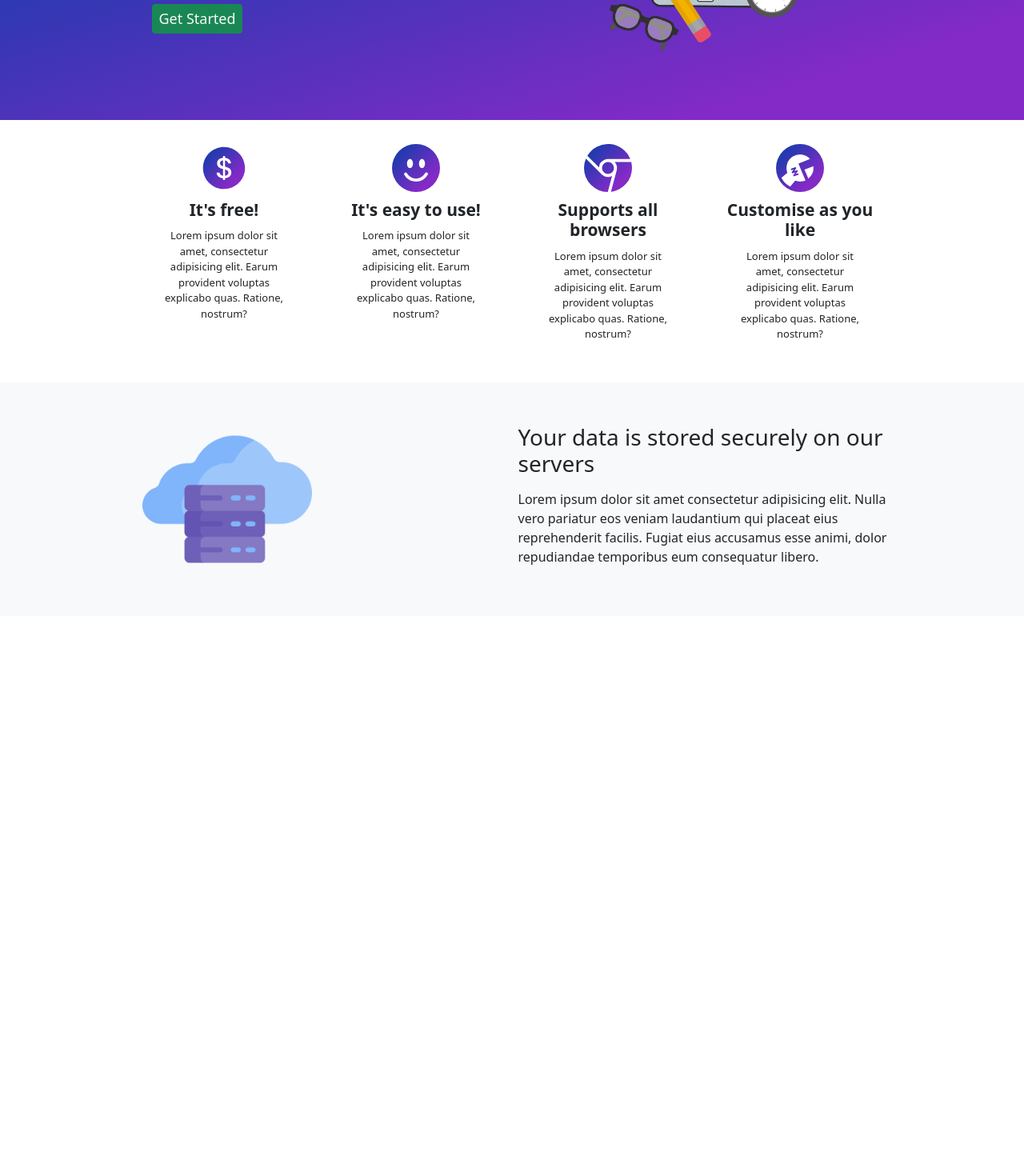
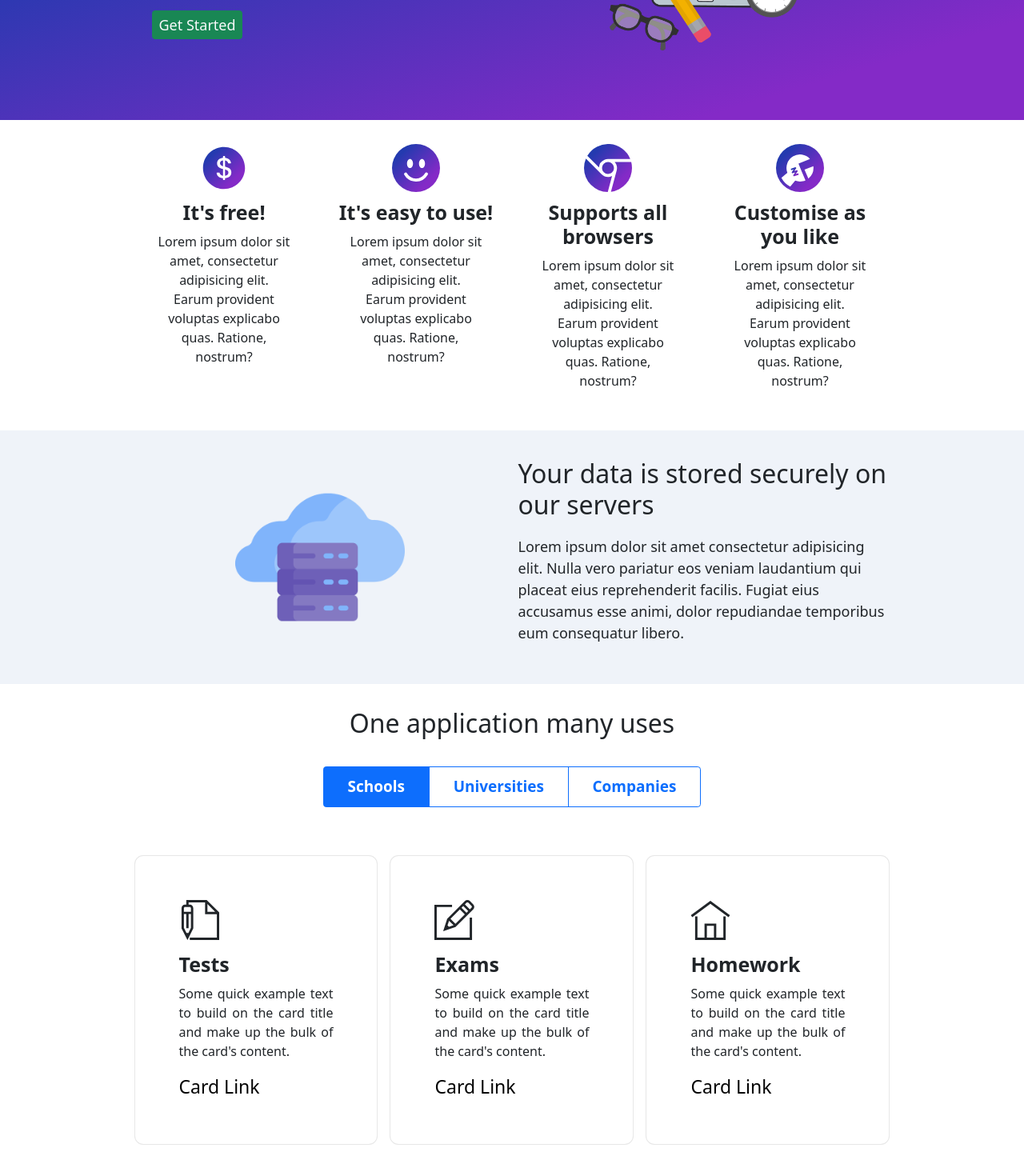
Before and after one commit to Matd127/Examify, a React (Create React App) app in the folder client/: page / in a window 1280 px wide. Shown: the part 362-1832 px from the top of the page at 80% size. Before the commit the page ends 1132 px from the top, so only its background shows below. Built offline with nearby package versions, Linux system fonts and the light colour scheme.

Commit message:
Create cards

```diff
--- a/client/src/App.tsx
+++ b/client/src/App.tsx
@@ -4,6 +4,7 @@ import Navigation from './components/navigation/Navigation';
 import { FC } from 'react';
 import AboutUs from './components/aboutus/AboutUs';
 import Storage from './components/storage/Storage';
+import Usage from './components/usage/Usage';
 
 
 const App : FC = () => {
@@ -13,6 +14,7 @@ const App : FC = () => {
       <Home/>
       <AboutUs/>
       <Storage/>
+      <Usage/>
     </>
   );
 }
--- a/client/src/components/aboutus/AboutUs.scss
+++ b/client/src/components/aboutus/AboutUs.scss
@@ -3,10 +3,10 @@
 }
 
 .about-title{
-    font-size: 2.1rem !important;
+    font-size: 2.5rem !important;
     font-weight: 600;
 }
 
 .about-text{
-    font-size: 1.3rem;
+    font-size: 1.6rem;
 }
--- a/client/src/components/aboutus/AboutUs.tsx
+++ b/client/src/components/aboutus/AboutUs.tsx
@@ -3,7 +3,6 @@ import Row from "react-bootstrap/Row";
 import Col from "react-bootstrap/Col";
 import { AiFillDollarCircle } from "react-icons/ai";
 import "./AboutUs.scss";
-import { GoVerified } from "react-icons/go";
 import { BsBrowserChrome } from "react-icons/bs";
 import { BsFillEmojiSmileFill } from "react-icons/bs";
 import { BsFillWrenchAdjustableCircleFill } from "react-icons/bs";
@@ -11,8 +10,7 @@ import { BsFillWrenchAdjustableCircleFill } from "react-icons/bs";
 
 const AboutUs: FC = () => {
   return (
-    <section className="aboutus" id="aboutus">
-      <div className="container w-75 py-5">
+    <section className="aboutus container w-75 py-5" id="aboutus">
         <Row>
           <Col xs={12} md={6} lg={3} className="text-center">
             <svg className="icon" width="60" height="60" viewBox="0 0 60 60">
@@ -27,7 +25,6 @@ const AboutUs: FC = () => {
             <h3 className="m-3 about-title">It's free!</h3>
             <div className="px-5">
               <p className="about-text">
-                {" "}
                 Lorem ipsum dolor sit amet, consectetur adipisicing elit. Earum
                 provident voluptas explicabo quas. Ratione, nostrum?
               </p>
@@ -47,7 +44,6 @@ const AboutUs: FC = () => {
             <h3 className="m-3 about-title">It's easy to use!</h3>
             <div className="px-5">
               <p className="about-text">
-                {" "}
                 Lorem ipsum dolor sit amet, consectetur adipisicing elit. Earum
                 provident voluptas explicabo quas. Ratione, nostrum?
               </p>
@@ -67,7 +63,6 @@ const AboutUs: FC = () => {
             <h3 className="m-3 about-title">Supports all browsers</h3>
             <div className="px-5">
               <p className="about-text">
-                {" "}
                 Lorem ipsum dolor sit amet, consectetur adipisicing elit. Earum
                 provident voluptas explicabo quas. Ratione, nostrum?
               </p>
@@ -87,14 +82,12 @@ const AboutUs: FC = () => {
             <h3 className="m-3 about-title">Customise as you like</h3>
             <div className="px-5">
               <p className="about-text">
-                {" "}
                 Lorem ipsum dolor sit amet, consectetur adipisicing elit. Earum
                 provident voluptas explicabo quas. Ratione, nostrum?
               </p>
             </div>
           </Col>
         </Row>
-      </div>
     </section>
   );
 };
--- a/client/src/components/home/Home.scss
+++ b/client/src/components/home/Home.scss
@@ -1,6 +1,5 @@
 .home {
   position: relative;
-
   background: rgb(35, 58, 175);
   background: linear-gradient(
     163deg,
@@ -10,7 +9,6 @@
   background-size: cover;
   background-position: center;
   z-index: 0;
-  // min-height: 50rem;
 
   img{
     width: 80%;
@@ -21,6 +19,15 @@
   }
 }
 
+.welcome-title{
+  font-size: 3.8rem;
+}
+
+.welcome-button{
+  font-size: 1.8rem !important;
+}
+
 .welcome-text {
-    font-size: 1.8rem !important;
+    font-size: 1.8rem;
+    color: #ffffffbd;
 }
--- a/client/src/components/home/Home.tsx
+++ b/client/src/components/home/Home.tsx
@@ -11,7 +11,7 @@ const Home: FC = () => {
       <div className="container w-75 h-100 d-flex text-light justify-content-around align-items-center py-5 ">
         <Row className="align-items-center py-5">
           <Col md={12} lg={6} className="px-5">
-            <h1>Welcome to Examify!</h1>
+            <h1 className="welcome-title">Welcome to Examify!</h1>
             <p className="py-3 text-align-left welcome-text">
               The questions on this exam page are carefully crafted to test your
               comprehension and competency in the subject matter, and may range
@@ -19,7 +19,7 @@ const Home: FC = () => {
               formats.
             </p>
             <p>
-              <Button variant="success" className="welcome-text text-light">
+              <Button variant="success" className="welcome-button text-light">
                 Get Started
               </Button>
             </p>
--- a/client/src/components/navigation/Navigation.scss
+++ b/client/src/components/navigation/Navigation.scss
@@ -1,8 +1,27 @@
 .navbar-brand {
     font-size: 2.8rem !important;
+    color: rgb(104, 114, 129) !important;
+    font-weight: 700;
+
+    &:hover{
+        transition: 0.5s;
+        color: rgb(1, 67, 180) !important;
+        scale: 1.1;
+    }
 }
 
 .nav-link {
     font-size: 1.8rem !important;
+    font-weight: 500 !important;
     border-bottom: 1px solid transparent;
+
+    &:hover{
+        transition: 0.3s ease-in-out;
+        color: rgb(1, 67, 180) !important;
+        scale: 1.2;
+    }
 }
+.btn-primary {
+    font-size: 1.8rem !important;
+    font-weight: 500 !important;
+}
--- a/client/src/components/storage/Storage.scss
+++ b/client/src/components/storage/Storage.scss
@@ -1,10 +1,17 @@
+$section-color: rgb(239, 243, 249);
+
+.storage {
+  background-color: $section-color !important;
+
   .storage-title {
-    font-size: 2.8rem !important;
+    font-size: 3.2rem;
   }
 
-.storage-info{
-    font-size: 1.6rem;
+  .storage-info {
+    font-size: 1.8rem;
   }
+
   .cloud {
     width: 50%;
   }
+}
--- a/client/src/components/storage/Storage.tsx
+++ b/client/src/components/storage/Storage.tsx
@@ -5,15 +5,15 @@ import './Storage.scss'
 
 const Storage: FC = () => {
   return (
-    <section className="mt-3 bg-light">
+    <section id="storage" className="storage mt-3">
       <div className="container w-75">
         <Row className="py-5">
-          <Col md={6} className="d-flex flex-column justify-content-center">
+          <Col md={6} className="d-flex flex-column align-items-center justify-content-center">
             <img src={server} className="cloud p-3" alt="server"></img>
           </Col>
           <Col className="d-flex flex-column justify-content-center">
             <h2 className="storage-title py-2">Your data is stored securely on our servers</h2>
-            <p className="storage-info py-2">
+            <p className="storage-info py-3">
               Lorem ipsum dolor sit amet consectetur adipisicing elit. Nulla
               vero pariatur eos veniam laudantium qui placeat eius reprehenderit
               facilis. Fugiat eius accusamus esse animi, dolor repudiandae
--- /dev/null
+++ b/client/src/components/usage/Usage.scss
@@ -0,0 +1,12 @@
+.option {
+  font-size: 1.9rem !important;
+  font-weight: 600 !important;
+}
+
+.usage-title {
+  font-size: 3.2rem !important;
+}
+
+.btn-outline-primary {
+  border-width: 2px;
+}
--- /dev/null
+++ b/client/src/components/usage/Usage.tsx
@@ -0,0 +1,55 @@
+import { FC } from "react";
+import { Row, Col } from "react-bootstrap";
+import Button from "react-bootstrap/Button";
+import ButtonGroup from "react-bootstrap/ButtonGroup";
+import { useState } from "react";
+import "./Usage.scss";
+import UsageItems from "./UsageItems";
+
+const Usage: FC = () => {
+  const [active, setActive] = useState("schools");
+
+  return (
+    <section id="usage" className="usage py-5 container w-75">
+      <Row>
+        <Col md={12} className="d-flex justify-content-center">
+          <h2 className="usage-title">One application many uses</h2>
+        </Col>
+      </Row>
+      <Row>
+        <Col className="d-flex justify-content-center align-items-center py-5">
+          <ButtonGroup aria-label="Basic example" className="w-50">
+            <Button
+              className={`${active === "schools" ? "active" : ""} p-3 option`}
+              variant="outline-primary"
+              onClick={() => setActive("schools")}
+            >
+              Schools
+            </Button>
+            <Button
+              className={`${
+                active === "universities" ? "active" : ""
+              } p-3 option`}
+              variant="outline-primary"
+              onClick={() => setActive("universities")}
+            >
+              Universities
+            </Button>
+            <Button
+              className={`${active === "companies" ? "active" : ""} p-3 option`}
+              variant="outline-primary"
+              onClick={() => setActive("companies")}
+            >
+              Companies
+            </Button>
+          </ButtonGroup>
+        </Col>
+      </Row>
+      <Row className="py-5">
+        <UsageItems name = {active}/>
+      </Row>
+    </section>
+  );
+};
+
+export default Usage;
--- /dev/null
+++ b/client/src/components/usage/UsageItems.scss
@@ -0,0 +1,38 @@
+.card {
+    border: 1px solid rgba(134, 134, 134, 0.2) !important;
+    padding: 2.5rem;
+    border-radius: 1.1rem !important;
+    height: 100% !important;
+
+    &:hover{
+        border: 0;
+        transition: 0.5s;
+        box-shadow: 4px 4px 15px 10px rgba(0,0,0,0.1);
+    }
+}
+
+.icon-items {
+    font-size: 50px;
+}
+
+.card-content {
+    display: flex;
+    flex-direction: column;
+}
+
+.card-title {
+    font-size: 2.5rem !important;
+    font-weight: bold !important;
+}
+
+.card-text{
+    font-size: 1.6rem !important;
+    text-align: justify;
+}
+
+.card-link {
+    font-size: 2.3rem;
+    text-decoration: none;
+    color: black;
+    font-weight: 500;
+}
--- /dev/null
+++ b/client/src/components/usage/UsageItems.tsx
@@ -0,0 +1,59 @@
+import { FC } from "react";
+import { Card, Col } from "react-bootstrap";
+import {TfiWrite} from "react-icons/tfi";
+import {TfiPencilAlt} from "react-icons/tfi";
+import {TfiHome} from "react-icons/tfi";
+import './UsageItems.scss'
+
+interface institutions {
+  name: string;
+}
+
+const UsageItems: FC<institutions> = () => {
+  return (
+    <>
+      <Col lg={4} md={6}>
+        <Card>
+          <Card.Body className="p-5">
+            <TfiWrite className="icon-items"/>
+            <Card.Title className="pt-4">Tests</Card.Title>
+            <Card.Text className="py-2">
+              Some quick example text to build on the card title and make up the
+              bulk of the card's content.
+            </Card.Text>
+            <Card.Link href="#">Card Link</Card.Link>
+          </Card.Body>
+        </Card>
+      </Col>
+      <Col lg={4} md={6}>
+        <Card>
+          <Card.Body className="p-5">
+            <TfiPencilAlt className="icon-items"/>
+            <Card.Title className="pt-4">Exams</Card.Title>
+            <Card.Text className="py-2">
+              Some quick example text to build on the card title and make up the
+              bulk of the card's content.
+            </Card.Text>
+            <Card.Link href="#">Card Link</Card.Link>
+          </Card.Body>
+        </Card>
+      </Col>
+      <Col lg={4} md={6}>
+        <Card>
+          <Card.Body className="p-5">
+            <TfiHome className="icon-items"/>
+            <Card.Title className="pt-4">Homework</Card.Title>
+            <Card.Text className="py-2">
+              Some quick example text to build on the card title and make up the
+              bulk of the card's content.
+            </Card.Text>
+            <Card.Link href="#">Card Link</Card.Link>
+          </Card.Body>
+        </Card>
+      </Col>
+
+    </>
+  );
+};
+
+export default UsageItems;
```
Lines whose indentation alone changed are shown as unchanged.
